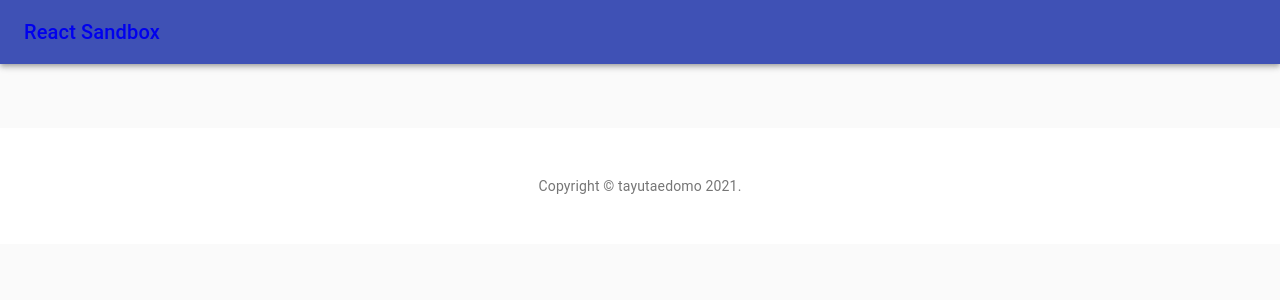
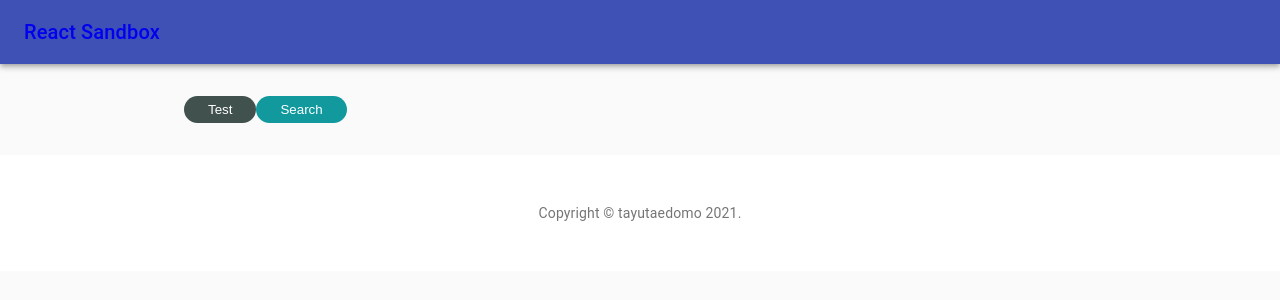
Before and after one commit to tayutaedomo/react-sandbox, a React (Create React App) app: page /atomic_design in a window 1280 px wide. Shown: the top 300 px of the page. Built offline with nearby package versions, Linux system fonts and the light colour scheme.

Commit message:
add: AtomicDesign component

```diff
--- /dev/null
+++ b/src/components/atomic_design/AtomicDesign.jsx
@@ -0,0 +1,14 @@
+import React from 'react';
+import PrimaryButton from './atoms/button/PrimaryButton';
+import SecondaryButton from './atoms/button/SecondaryButton';
+
+const AtomicDesign = () => {
+  return (
+    <div>
+      <PrimaryButton>Test</PrimaryButton>
+      <SecondaryButton>Search</SecondaryButton>
+    </div>
+  );
+};
+
+export default AtomicDesign;
--- /dev/null
+++ b/src/components/atomic_design/atoms/button/BaseButton.jsx
@@ -0,0 +1,13 @@
+import styled from 'styled-components';
+
+export const BaseButton = styled.button`
+  color: #fff;
+  padding: 6px 24px;
+  border: none;
+  border-radius: 9999px;
+  outline: none;
+  &:hover {
+    cursor: pointer;
+    opacity: 0.8;
+  }
+`;
--- /dev/null
+++ b/src/components/atomic_design/atoms/button/PrimaryButton.jsx
@@ -0,0 +1,28 @@
+import React from 'react';
+import styled from 'styled-components';
+
+import { BaseButton } from './BaseButton';
+
+const PrimaryButton = (props) => {
+  const { children } = props;
+
+  return <SButton>{children}</SButton>;
+};
+
+// const SButton = styled.button`
+//   background-color: #40514e;
+//   color: #fff;
+//   padding: 6px 24px;
+//   border: none;
+//   border-radius: 9999px;
+//   outline: none;
+//   &:hover {
+//     cursor: pointer;
+//     opacity: 0.8;
+//   }
+// `;
+const SButton = styled(BaseButton)`
+  background-color: #40514e;
+`;
+
+export default PrimaryButton;
--- /dev/null
+++ b/src/components/atomic_design/atoms/button/SecondaryButton.jsx
@@ -0,0 +1,16 @@
+import React from 'react';
+import styled from 'styled-components';
+
+import { BaseButton } from './BaseButton';
+
+const SecondaryButton = (props) => {
+  const { children } = props;
+
+  return <SButton>{children}</SButton>;
+};
+
+const SButton = styled(BaseButton)`
+  background-color: #11999e;
+`;
+
+export default SecondaryButton;
--- a/src/components/home/HomeScreen.js
+++ b/src/components/home/HomeScreen.js
@@ -153,6 +153,11 @@ const cards = [
     content: 'Basic, Nested, Refactoring, Params, 404',
     to: '/router',
   },
+  {
+    headline: 'Atomic Design',
+    content: 'Atom, Molecule, Organism, Template, Page',
+    to: '/atomic_design',
+  },
 ];
 
 export default Home;
--- a/src/router/Router.jsx
+++ b/src/router/Router.jsx
@@ -14,8 +14,8 @@ import Rerendering from '../components/re-rendering/Rerendering';
 import Styles from '../components/styles/Styles';
 import RouterLinks from '../components/router/RouterLinks';
 import { routerRoutes } from './RouterRoutes';
-import RouterPage1 from '../components/router/RouterPage1';
 import RouterPage404 from '../components/router/RouterPage404';
+import AtomicDesign from '../components/atomic_design/AtomicDesign';
 
 const Router = () => {
   return (
@@ -75,6 +75,9 @@ const Router = () => {
           </>
         )}
       />
+      <Route path="/atomic_design">
+        <AtomicDesign />
+      </Route>
     </Switch>
   );
 };
```
